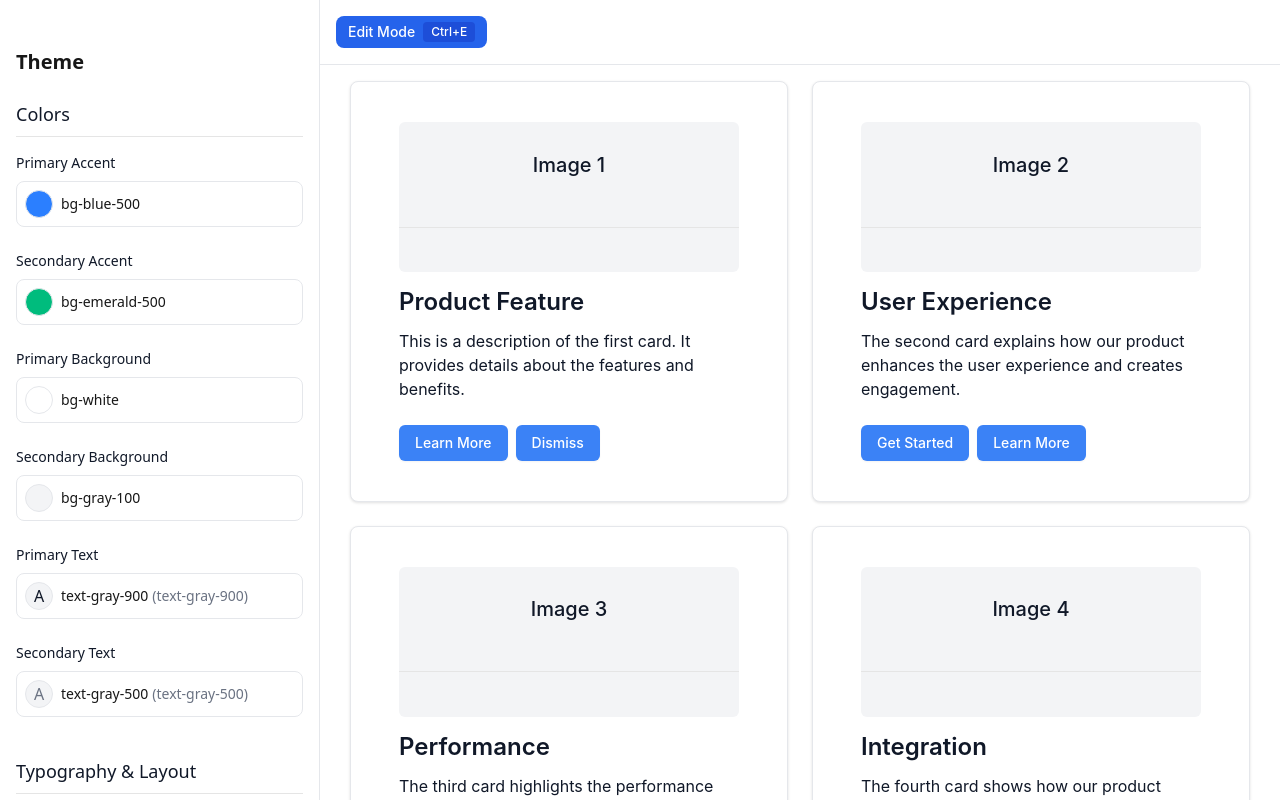
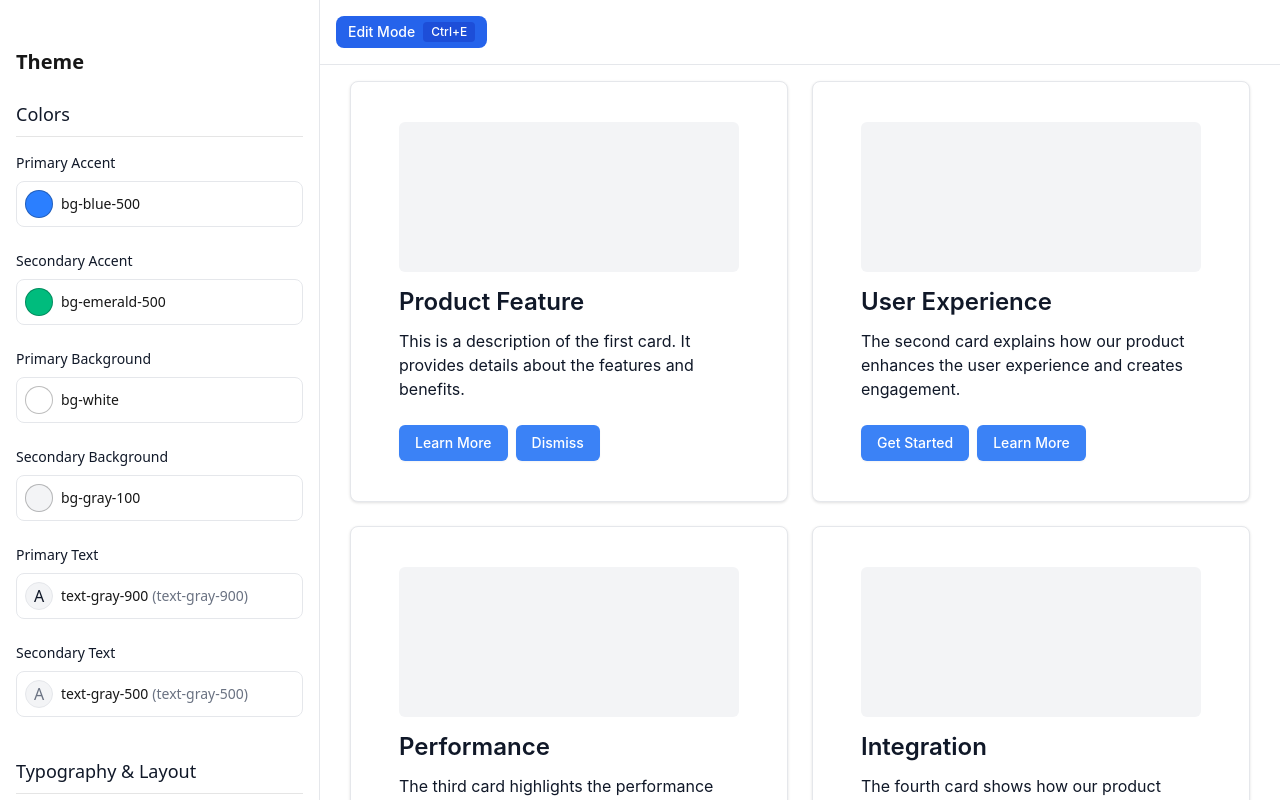
Before and after one commit to daviddossett/targeted-selection, a Next.js app: page / in a window 1280 px wide. Shown: the top 800 px of the page. Built offline with nearby package versions, Linux system fonts and the light colour scheme.

Commit message:
More fixes

```diff
--- a/src/components/AppPreview.tsx
+++ b/src/components/AppPreview.tsx
@@ -209,23 +209,25 @@ export const AppPreview: React.FC = () => {
       className={`w-full h-full ${backgroundClass} ${textClass}`}
       style={previewStyle}
     >
-      {/* Toolbar */}
-      <div className="bg-white px-4 py-4 flex justify-between items-center border-b border-gray-200">
+      {/* Toolbar - isolated from theme changes */}
+      <div className="bg-white px-4 py-4 flex justify-between items-center border-b border-gray-200" style={{ backgroundColor: 'white', color: '#111827' }}>
         <div className="flex gap-2">
           {!isEditMode ? (
             <button
               onClick={enterEditMode}
-              className="inline-flex items-center gap-2 px-3 py-1.5 rounded-md text-sm font-medium transition-all duration-200 ease-in-out cursor-pointer bg-blue-600 text-white hover:bg-blue-700"
+              className="inline-flex items-center gap-2 px-3 py-1.5 rounded-md text-sm font-medium transition-all duration-200 ease-in-out cursor-pointer bg-blue-600 hover:bg-blue-700"
+              style={{ backgroundColor: '#2563eb', color: 'white' }}
             >
               <span className="flex items-center gap-2">
                 Edit Mode
-                <span className="text-xs px-2 py-0.5 rounded bg-blue-700 text-white">{isMac ? "⌘" : "Ctrl"}+E</span>
+                <span className="text-xs px-2 py-0.5 rounded bg-blue-700 text-white" style={{ backgroundColor: '#1d4ed8', color: 'white' }}>{isMac ? "⌘" : "Ctrl"}+E</span>
               </span>
             </button>
           ) : (
             <button
               onClick={enterEditMode}
               className="inline-flex items-center gap-2 px-3 py-1.5 rounded-md text-sm font-medium transition-all duration-200 ease-in-out cursor-pointer bg-gray-100 text-gray-800 hover:bg-gray-200"
+              style={{ backgroundColor: '#f3f4f6', color: '#1f2937' }}
             >
               Exit Edit Mode
             </button>
--- a/src/components/ComponentRenderer.tsx
+++ b/src/components/ComponentRenderer.tsx
@@ -456,7 +456,7 @@ export const ComponentRenderer: React.FC<ComponentRendererProps> = ({ instance,
             className={cn("flex flex-col gap-4 w-full", getTailwindClasses(), selectionClasses, hoverClasses)}
             style={getInlineStyles()}
           >
-            {instance.properties.title && (
+            {instance.properties.title && component.id !== "image" && (
               <>
                 <h2 className="text-xl font-medium mb-4">{instance.properties.title}</h2>
                 <Separator className="my-4" />
--- a/src/components/StyleOptionDropdown.tsx
+++ b/src/components/StyleOptionDropdown.tsx
@@ -355,7 +355,7 @@ export function ColorPicker({
         height: "28px",
         borderRadius: "28px",
         display: "inline-block",
-        border: "1px solid #e5e7eb",
+        border: "1px solid rgba(0, 0, 0, 0.26)",
       };
     }
 
@@ -365,7 +365,7 @@ export function ColorPicker({
       height: "28px",
       borderRadius: "28px",
       display: "inline-block",
-      border: "1px solid #e5e7eb",
+      border: "1px solid rgba(0, 0, 0, 0.26)",
     };
   };
 
```
